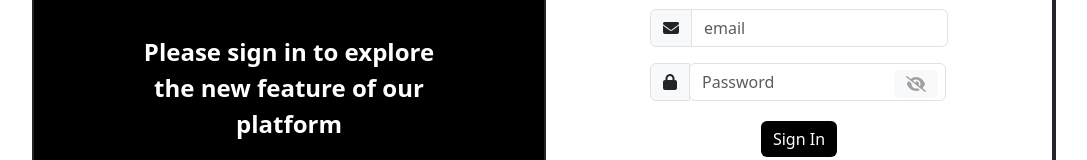
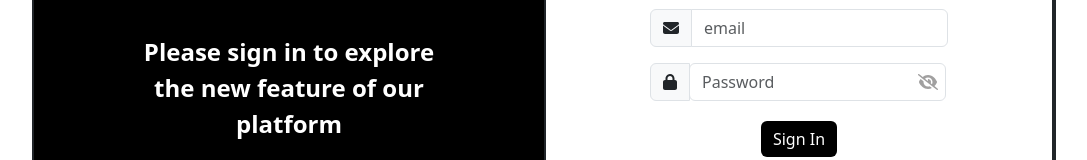
Before and after one commit to TamilazhaganM/Loginpage, a React (Create React App) app: page / in a window 1280 px wide. Shown: the part 167-327 px from the top of the page, without its empty margins (96-1183 px from the left). Built offline with nearby package versions, Linux system fonts and the light colour scheme; no server answers; the HTML template or start-up script is replaced by a standard one; a web font is replaced by a local one.

Commit message:
css adjusted

```diff
--- a/src/component/Logincompo/Login.css
+++ b/src/component/Logincompo/Login.css
@@ -78,10 +78,10 @@ input:focus, .form-control:focus {
   text-decoration: underline rgb(78,78,225);
   cursor: pointer;
 }
-.eyebtn{
+.eyebtn2{
   position: absolute;
   right: 4px;
   top: 10px;
-  color: gray;
+  background-color: transparent;
   cursor: pointer;
 }
--- a/src/component/Logincompo/Login.js
+++ b/src/component/Logincompo/Login.js
@@ -61,7 +61,7 @@ const Login = () => {
                       required
                     ></input>
                     <div
-                      className=" input-group-text eyebtn"
+                      className=" eyebtn2"
                       onClick={() => setVisible(!visible)}
                     >
                       {visible ? (
--- a/src/component/Logincompo/signincompo/signin.css
+++ b/src/component/Logincompo/signincompo/signin.css
@@ -85,5 +85,6 @@ input:focus, .form-control:focus {
     right: 10px;
     top: 7px;
     color: rgb(161, 160, 160);
+    background-color: transparent;
     cursor: pointer;
   }
--- a/src/component/Logincompo/signincompo/signin.js
+++ b/src/component/Logincompo/signincompo/signin.js
@@ -113,7 +113,7 @@ const Signin = () => {
                       aria-describedby="basic-addon1"
                       required
                     ></input>
-                    <div className=" input-group-text eyebtn" onClick={()=>setVisible(!visible)}>
+                    <div className=" eyebtn" onClick={()=>setVisible(!visible)}>
                     {visible? <FontAwesomeIcon icon={faEye} />: <FontAwesomeIcon icon={faEyeSlash} />}
 
                     </div></div>
```
